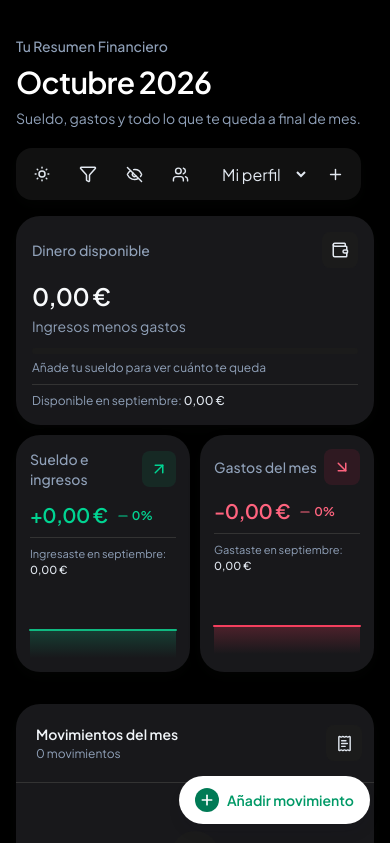
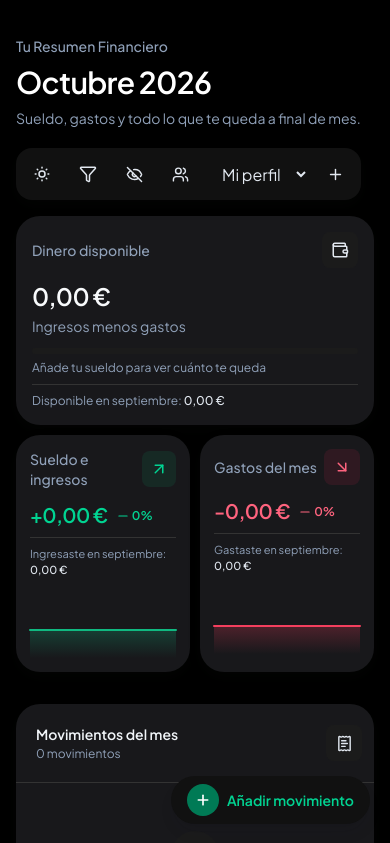
Before and after one commit to E7OY/balance, a React (Vite) app: page / in a window 390 px wide. Shown: the top 843 px of the page. Built offline with nearby package versions, Linux system fonts and the light colour scheme.

Commit message:
new add button

```diff
--- a/src/App.jsx
+++ b/src/App.jsx
@@ -202,7 +202,7 @@ const App = () => {
 
   return (
     <div
-      className="app-shell min-h-screen bg-zinc-50 text-zinc-950 transition-colors dark:bg-black dark:text-white"
+      className="app-shell min-h-screen bg-white text-zinc-950 transition-colors dark:bg-black dark:text-white pb-10"
       data-amounts-hidden={isAmountsHidden}
     >
       <main
@@ -252,15 +252,16 @@ const App = () => {
         </div>
       </main>
 
+
     {!isModalOpen && !editingTransaction && (
       <button
         type="button"
         onClick={() => setIsModalOpen(true)}
         aria-label="Añadir movimiento"
         title="Añadir movimiento"
-          className="fixed bottom-[calc(env(safe-area-inset-bottom)+1.25rem)] right-5 z-40 inline-flex h-12 items-center gap-2 rounded-full bg-slate-800 px-4 text-emerald-600 shadow-lg shadow-slate-900/10 transition-all duration-200 hover:scale-105 hover:bg-emerald-50 focus-visible:outline-none focus-visible:ring-4 focus-visible:ring-emerald-500/30 active:scale-95 dark:bg-white dark:hover:bg-slate-800 lg:hidden"
+        className="fixed bottom-[calc(env(safe-area-inset-bottom)+1.25rem)] right-5 z-40 inline-flex h-12 items-center gap-2 rounded-full bg-white px-4 text-emerald-800 shadow-lg shadow-slate-900/10 transition-all duration-200 hover:scale-101 focus-visible:outline-none focus-visible:ring-4 focus-visible:ring-emerald-500/30 active:scale-95 dark:bg-slate-900 dark:text-emerald-400 dark:hover:bg-slate-800 lg:hidden"
       >
-          <span className="inline-flex size-6 items-center justify-center rounded-full bg-emerald-700 text-white">
+        <span className="inline-flex size-8 items-center justify-center rounded-full bg-emerald-700 text-white">
           <Plus size={16} strokeWidth={2.5} />
         </span>
         <span className="text-sm font-semibold">
@@ -268,6 +269,20 @@ const App = () => {
         </span>
       </button>
     )}
+{/*
+        {!isModalOpen && !editingTransaction && (
+      <button
+        type="button"
+        onClick={() => setIsModalOpen(true)}
+        aria-label="Añadir movimiento"
+        title="Añadir movimiento"
+        className="fixed bottom-[calc(env(safe-area-inset-bottom)+1.25rem)] right-5 z-40 inline-flex size-14 items-center justify-center rounded-full bg-white text-emerald-800 shadow-lg shadow-slate-900/10 transition-transform duration-200 hover:scale-105 focus-visible:outline-none focus-visible:ring-4 focus-visible:ring-emerald-500/30 active:scale-95 dark:bg-slate-900 dark:text-emerald-400 dark:hover:bg-slate-800 lg:hidden"
+      >
+        <span className="inline-flex size-8 items-center justify-center rounded-full bg-emerald-700 text-white">
+          <Plus size={18} strokeWidth={2.5} />
+        </span>
+      </button>
+    )}*/}
 
       {(isModalOpen || editingTransaction) && (
         <TransactionForm
```
Lines whose indentation alone changed are shown as unchanged.
